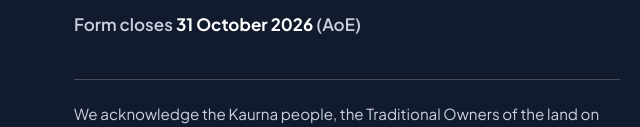
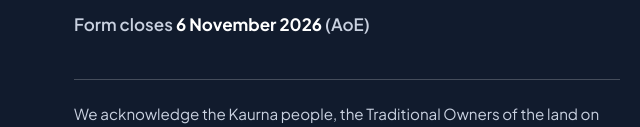
Before and after one commit to talkingonlinesafety/talkingonlinesafety, a plain HTML site: page index.html in a window 1280 px wide. Shown: the part 825-952 px from the top of the page, 0-640 px from the left. Drawn offline with Linux system fonts and the light colour scheme.

Commit message:
Add files via upload

```diff
--- a/index.html
+++ b/index.html
@@ -4,7 +4,7 @@
 <meta charset="utf-8">
 <meta name="viewport" content="width=device-width, initial-scale=1, viewport-fit=cover">
 <title>Inclusive Online Safety Research | OzCHI 2026 Workshop</title>
-<meta name="description" content="OzCHI 2026 workshop, Saturday 21 November 2026 at Adelaide University. Who is left out of online safety, and is AI helping or harming? Form closes 31 October 2026 (AoE).">
+<meta name="description" content="OzCHI 2026 workshop, Saturday 21 November 2026 at Adelaide University. Who is left out of online safety, and is AI helping or harming? Form closes 6 November 2026 (AoE).">
 <meta name="theme-color" content="#111B2D">
 <meta property="og:title" content="Who is left out of online safety, and is AI helping or harming?">
 <meta property="og:description" content="Advancing Interdisciplinary Approaches to Inclusive Online Safety Research. OzCHI 2026 workshop, Adelaide University.">
@@ -347,7 +347,7 @@
       </div>
       <div class="actions">
         <a class="btn" href="https://forms.gle/XU5Pr7GxF3XTVeFM8" target="_blank" rel="noopener">Submit an Expression of Interest</a>
-        <p class="deadline-note">Form closes <strong>31 October 2026</strong> (AoE)</p>
+        <p class="deadline-note">Form closes <strong>6 November 2026</strong> (AoE)</p>
       </div>
       <p class="ack">We acknowledge the Kaurna people, the Traditional Owners of the land on which this workshop takes place, and pay our respects to Elders past and present.</p>
       </div>
@@ -512,8 +512,8 @@
           </div>
         </div>
         <ul class="dates">
-          <li><span>Form closes</span><strong>31 October 2026 (AoE)</strong></li>
-          <li><span>Notification</span><strong>6 November 2026 (AoE)</strong></li>
+          <li><span>Form closes</span><strong>6 November 2026 (AoE)</strong></li>
+          <li><span>Notification</span><strong>10 November 2026 (AoE)</strong></li>
           <li><span>Workshop</span><strong>Saturday 21 November 2026</strong></li>
         </ul>
       </div>
```
